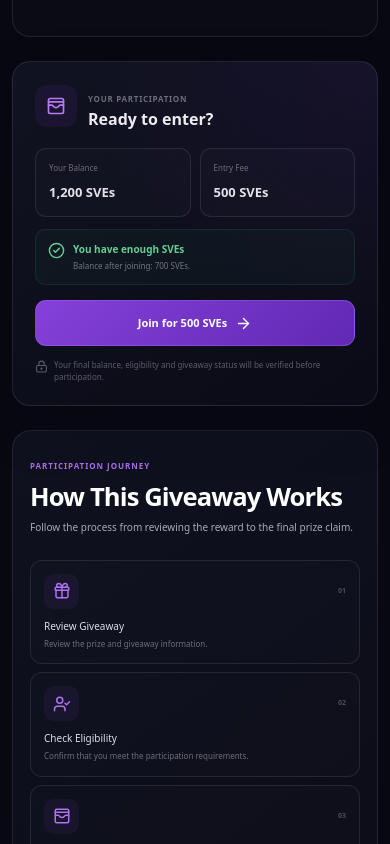
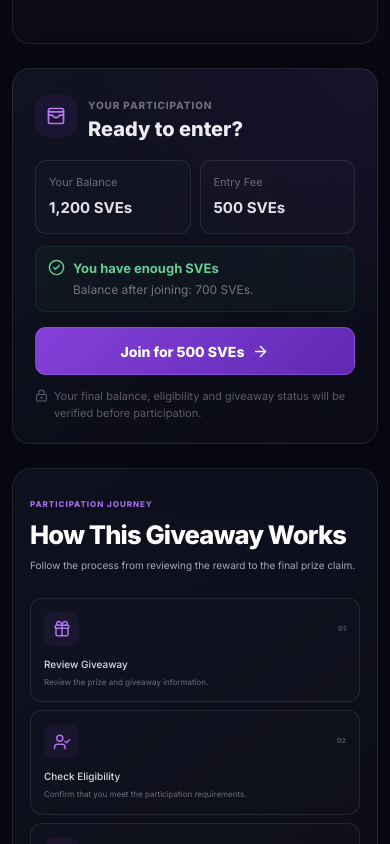
Before and after one commit to priyanshpandey246-pop/veloop-rewards-giveaway, a React app in the folder frontend/: page /giveaway/airpods in a window 390 px wide. Shown: the part 1252-2096 px from the top of the page. Built offline with nearby package versions, Linux system fonts and the light colour scheme; the HTML template or start-up script is replaced by a standard one.

Commit message:
Improve mobile readability

```diff
--- a/frontend/src/components/giveaway/FAQ/FAQ.module.css
+++ b/frontend/src/components/giveaway/FAQ/FAQ.module.css
@@ -160,4 +160,25 @@
   .section {
     padding-bottom: 55px;
   }
+   .intro > span {
+    font-size: 11px;
+  }
+
+  .intro h2 {
+    font-size: 29px;
+  }
+
+  .intro p {
+    font-size: 14px;
+  }
+
+  .question {
+    min-height: 64px;
+    font-size: 14px;
+  }
+
+  .answer p {
+    font-size: 13px;
+    line-height: 1.7;
+  }
 }
--- a/frontend/src/components/giveaway/GiveawayDetailHero/GiveawayDetailHero.module.css
+++ b/frontend/src/components/giveaway/GiveawayDetailHero/GiveawayDetailHero.module.css
@@ -397,4 +397,9 @@
   .entryFee small {
     text-align: left;
   }
+
+  .description {
+  font-size: 15px;
+  line-height: 1.7;
 }
+}
--- a/frontend/src/components/giveaway/GiveawayHero/GiveawayHero.module.css
+++ b/frontend/src/components/giveaway/GiveawayHero/GiveawayHero.module.css
@@ -500,7 +500,8 @@
   }
 
   .description {
-    font-size: 14px;
+    font-size: 15px;
+    line-height: 1.7;
   }
 
   .actions {
--- a/frontend/src/components/giveaway/GiveawayRules/GiveawayRules.module.css
+++ b/frontend/src/components/giveaway/GiveawayRules/GiveawayRules.module.css
@@ -191,10 +191,66 @@
   }
 
   .wrapper {
-    padding: 22px 17px;
+    padding: 24px 18px;
   }
 
   .grid {
     grid-template-columns: 1fr;
+    gap: 14px;
+  }
+
+  .eyebrow {
+    font-size: 11px;
+  }
+
+  .header h2 {
+    font-size: 28px;
+    line-height: 1.15;
+  }
+
+  .header p {
+    font-size: 14px;
+    line-height: 1.7;
+  }
+
+  .notice {
+    font-size: 12px;
+    line-height: 1.6;
+  }
+
+  .rule {
+    padding: 20px;
+  }
+
+  .ruleTop > span {
+    font-size: 11px;
+  }
+
+  .rule h3 {
+    margin-top: 16px;
+    font-size: 16px;
+  }
+
+  .rule p {
+    margin-top: 8px;
+    font-size: 13px;
+    line-height: 1.65;
+  }
+
+  .placeholder {
+    margin-top: 16px;
+    font-size: 11px;
+    line-height: 1.6;
   }
 }
+
+@media (max-width: 575px) {
+  body {
+    font-size: 16px;
+  }
+
+  button,
+  a {
+    font-size: max(12px, 0.75rem);
+  }
+}
--- a/frontend/src/components/giveaway/ParticipationCard/ParticipationCard.module.css
+++ b/frontend/src/components/giveaway/ParticipationCard/ParticipationCard.module.css
@@ -240,3 +240,44 @@
     position: static;
   }
 }
+
+@media (max-width: 575px) {
+  .heading span {
+    font-size: 10px;
+  }
+
+  .heading h2 {
+    font-size: 20px;
+  }
+
+  .balanceGrid span {
+    font-size: 11px;
+  }
+
+  .balanceGrid strong {
+    font-size: 15px;
+  }
+
+  .successState strong,
+  .insufficient strong,
+  .joinedState strong {
+    font-size: 13px;
+  }
+
+  .successState p,
+  .insufficient p,
+  .joinedState p {
+    font-size: 12px;
+  }
+
+  .joinButton,
+  .earnButton,
+  .disabledButton {
+    min-height: 48px;
+    font-size: 14px;
+  }
+
+  .security {
+    font-size: 11px;
+  }
+}
--- a/frontend/src/components/giveaway/PrizeCard/PrizeCard.module.css
+++ b/frontend/src/components/giveaway/PrizeCard/PrizeCard.module.css
@@ -318,14 +318,49 @@
 
 @media (max-width: 575px) {
   .visual {
-    height: 210px;
+    height: 230px;
   }
 
   .image {
-    height: 155px;
+    height: 170px;
   }
 
-  .content p {
+  .content h3 {
+    font-size: 20px;
+  }
+
+   .content p {
     min-height: auto;
+    font-size: 13px;
+    line-height: 1.6;
+  }
+
+  .meta span {
+    font-size: 11px;
+  }
+
+  .meta strong {
+    font-size: 12px;
+  }
+
+  .entry > div {
+    font-size: 11px;
+  }
+
+  .entry strong {
+    font-size: 13px;
+  }
+
+  .button {
+    min-height: 48px;
+    font-size: 14px;
+  }
+
+  .position {
+    font-size: 11px;
+  }
+
+  .status {
+    font-size: 10px;
   }
 }
--- a/frontend/src/styles/global.css
+++ b/frontend/src/styles/global.css
@@ -40,6 +40,10 @@ body{
     margin: 0;
     min-width: 320px;
     min-height: 100vh;
+    font-family: "Inter",
+    Arial,
+    sans-serif;
+    font-size: 16px;
 
     color: var(--text-primary);
 
@@ -55,6 +59,7 @@ body{
     var(--bg-primary);
 
     -webkit-font-smoothing: antialiased;
+    text-rendering: optimizeLegibility;
 }
 
 #root {
```
